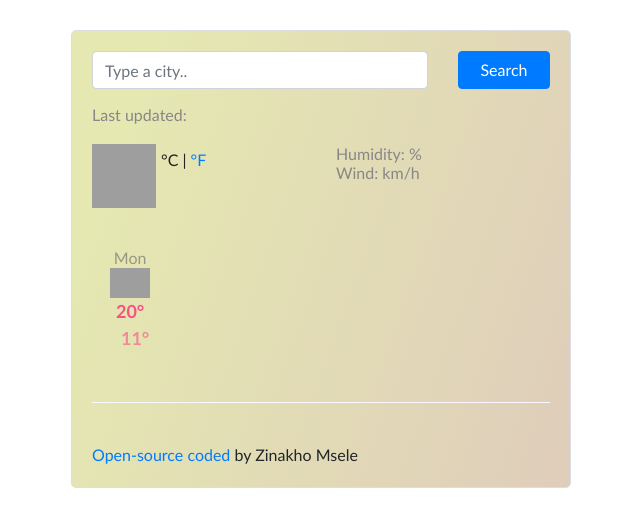
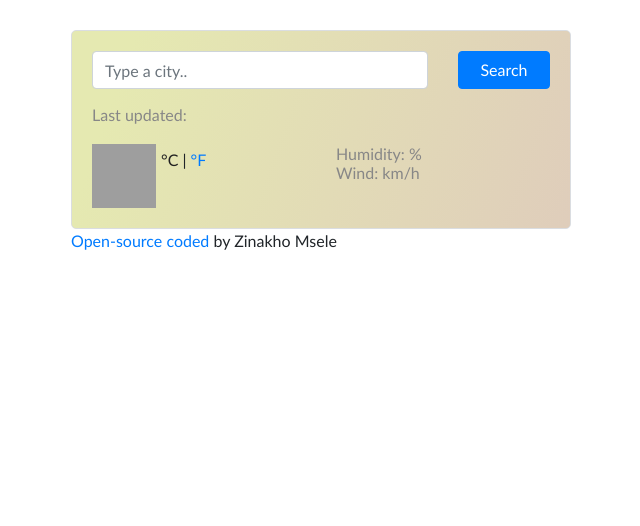
Before and after one commit to IAmZina/Vanilla-App, a plain HTML site: page index.html in a window 1280 px wide. Shown: the whole page, without its empty margins (319-959 px from the left). Drawn offline with nearby package versions, Linux system fonts and the light colour scheme; no server answers; grey boxes are pictures that could not be loaded.

Commit message:
Update index.html

```diff
--- a/index.html
+++ b/index.html
@@ -55,17 +55,7 @@
                     </div>
 
                 </div>
-                <div class="WeatherForecast row" id="WeatherForecast">
-                    <div class="col-2">
-                        <div class="WeatherForecastPreview">
-                            <div class="forecast-time">Mon</div>
-                            <img src="https://openweathermap.org/img/wn/10d@2x.png" alt="" width="40" />
-                            <div class="forecast-temperature">
-                                <span class="forecast-temperature-max">20°</span>
-                                <span class="forecast-temperature-min">11°</span>
-                            </div>
-                        </div>
-                    </div>
+
                 </div>
                 <footer><a href="https://github.com/IAmZina/App" target="_blank" rel="noopener noreferrer">Open-source
                         coded</a> by Zinakho Msele
```
